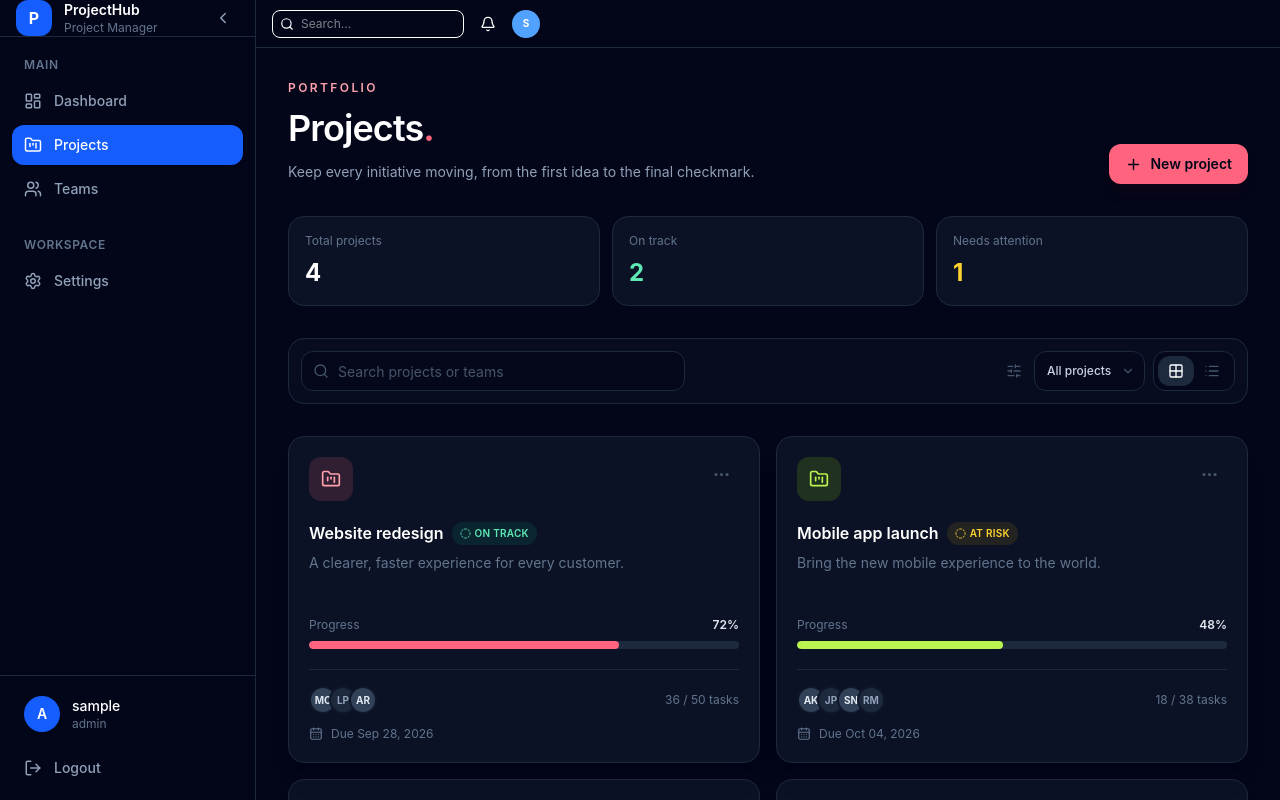
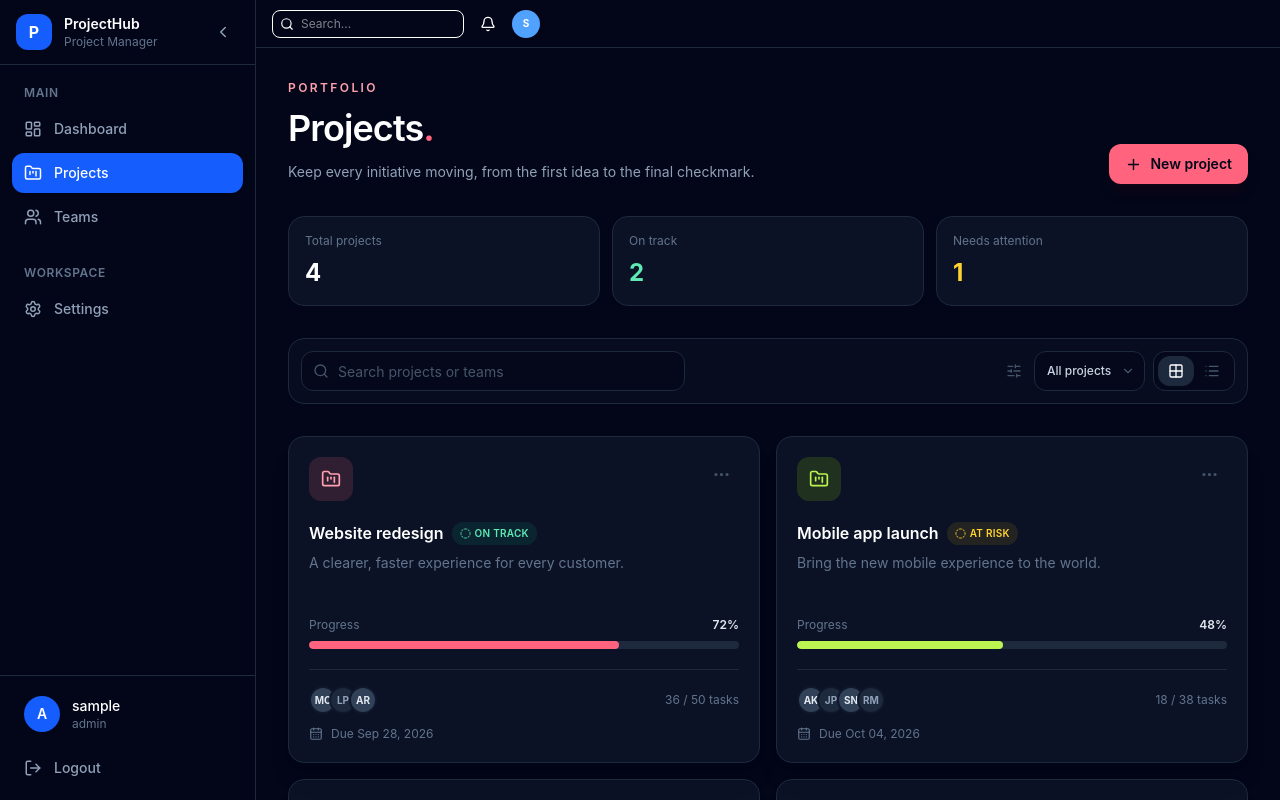
Before and after one commit to Abbas-shah10/project_management, a React (Vite) app in the folder frontend/: page /projects in a window 1280 px wide. Built offline with nearby package versions, Linux system fonts and the light colour scheme; sample sign-in values are in the browser's storage.

Commit message:
added a little padding to the logo

```diff
--- a/frontend/src/components/layout/Sidebar.tsx
+++ b/frontend/src/components/layout/Sidebar.tsx
@@ -61,7 +61,7 @@ export default function Sidebar({ sidebarOpen, toggleSidebar }: SidebarProps) {
               P
             </div>
 
-            <div>
+            <div className="py-3.5">
               <h1 className="text-sm font-semibold">ProjectHub</h1>
               <p className="text-xs text-slate-500">Project Manager</p>
             </div>
```
